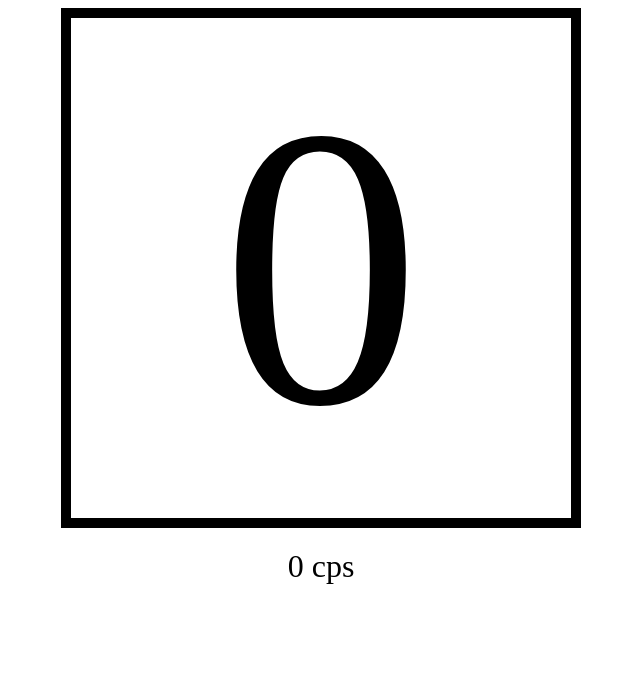
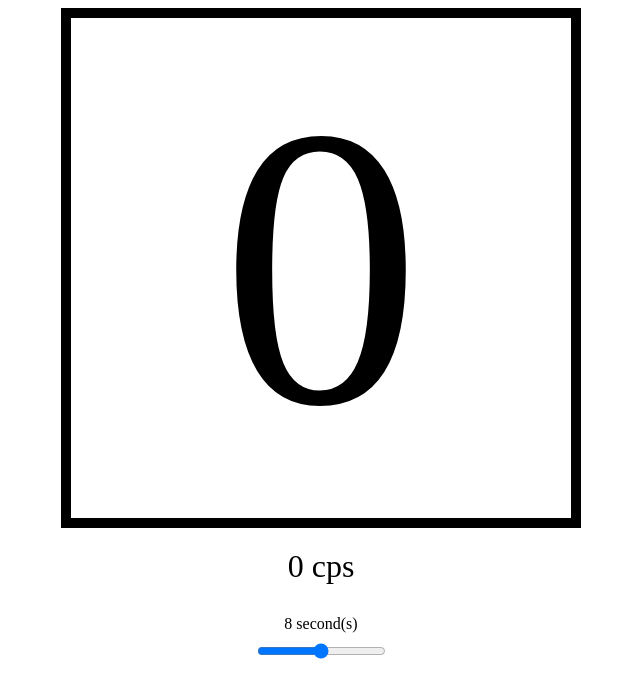
Before and after one commit to RisingOrange/cps, a Vue app: page / in a window 1280 px wide. Shown: the top 698 px of the page, without its empty margins (319-959 px from the left). Built offline with nearby package versions, Linux system fonts and the light colour scheme.

Commit message:
Add duration slider

```diff
--- a/src/App.vue
+++ b/src/App.vue
@@ -10,6 +10,16 @@
   <div style="font-size: xx-large; padding: 20px; text-align: center">
     {{ lastCpsResult }} cps
   </div>
+  <div
+    style="text-align:center; padding:10px"
+  >{{ testDurationSecs }} second(s)
+  </div>
+  <input
+    v-if="!isTestRunning"
+    v-model="testDurationSecs"
+    type="range" min="1" max="15" step="1"
+    style="display:block; margin:auto;"
+  >
 </template>
 
 <script>
@@ -24,7 +34,7 @@ export default {
     return {
       isTestRunning: false,
       clickAmount: 0,
-      testDurationMs: 5000,
+      testDurationSecs: 8,
       lastCpsResult: 0
     }
   },
@@ -36,14 +46,14 @@ export default {
       if (!this.isTestRunning) {
         this.isTestRunning = true
         this.clickAmount = 0
-        setTimeout(() => this.evaluateTest(), this.testDurationMs)
+        setTimeout(() => this.evaluateTest(), this.testDurationSecs * 1000)
       }
       this.clickAmount += 1
     },
     evaluateTest () {
       this.isTestRunning = false
 
-      const clicksPerSecond = (this.clickAmount * 1000) / this.testDurationMs
+      const clicksPerSecond = this.clickAmount / this.testDurationSecs
       this.lastCpsResult = clicksPerSecond
       this.clickAmount = 0
 
```
